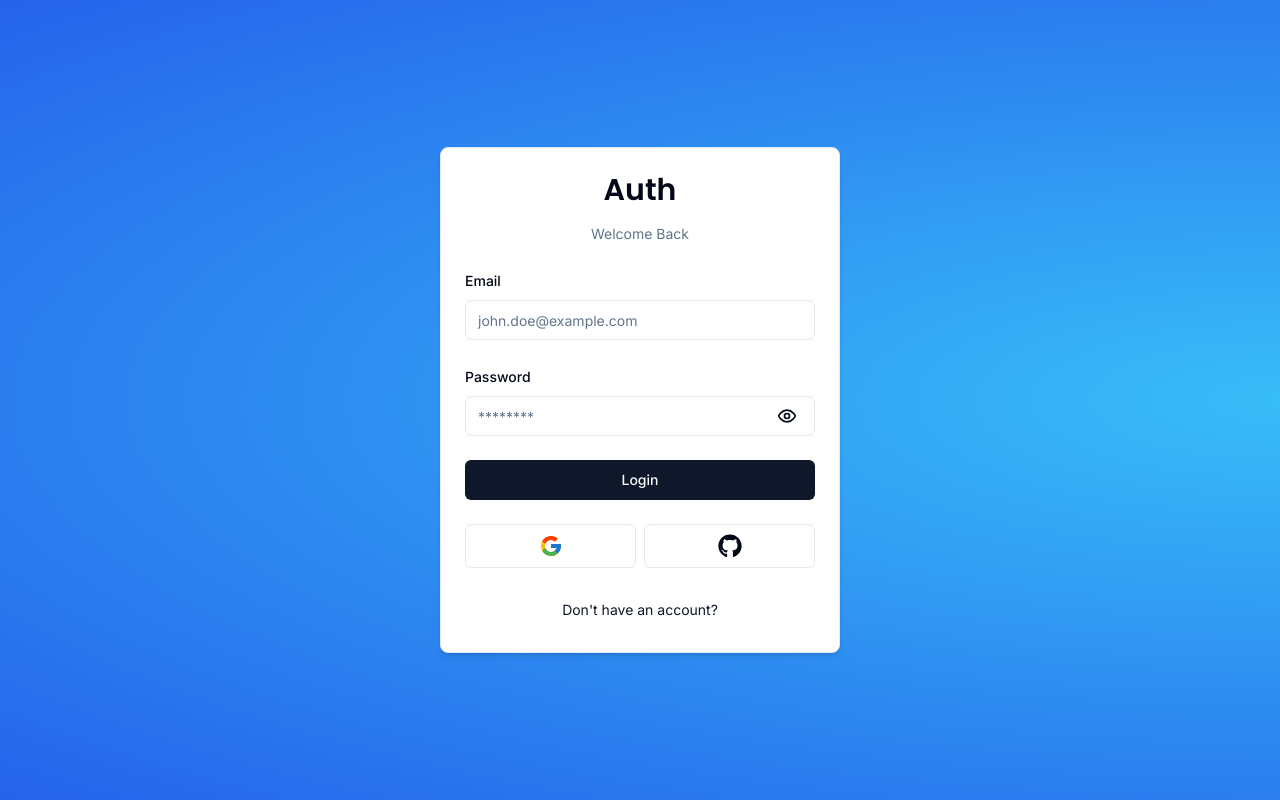
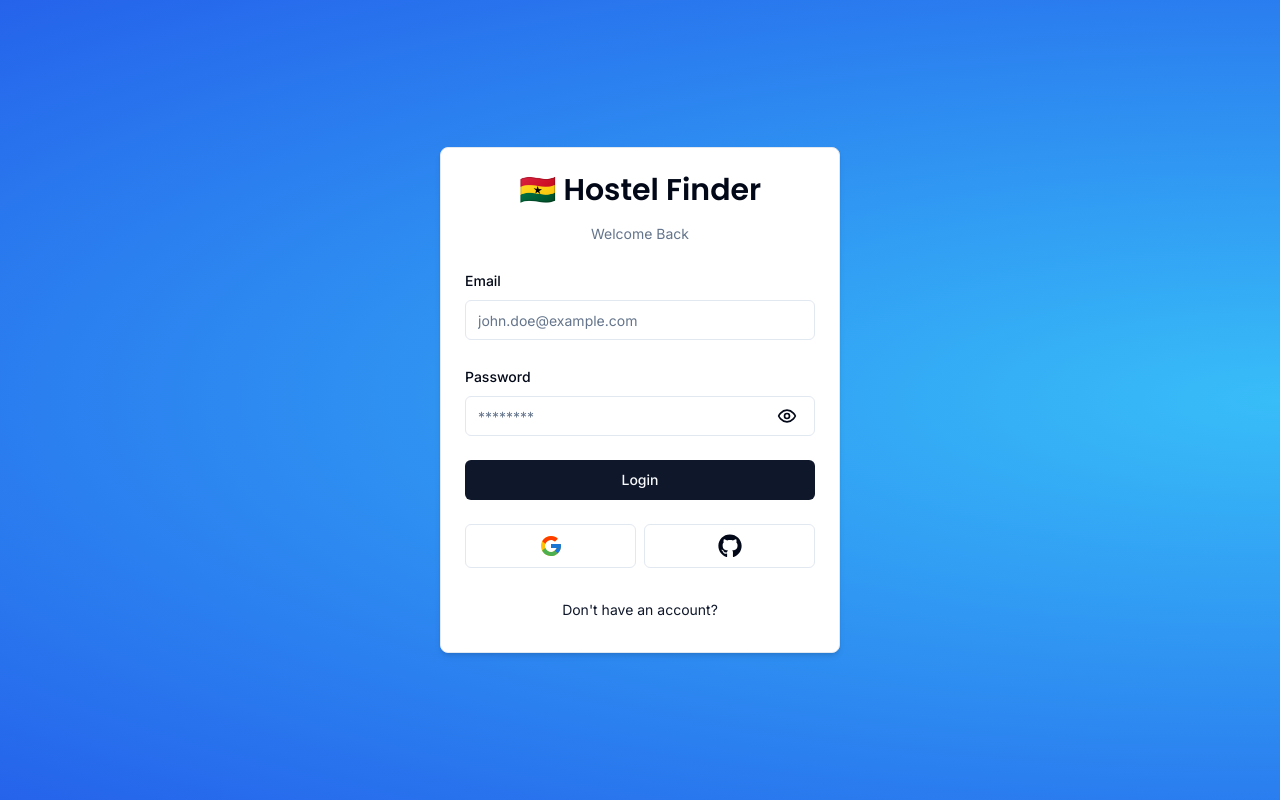
Before and after one commit to TeamM-KNUST/hnh-accommodation, a Next.js app: page /auth/login in a window 1280 px wide. Built offline with nearby package versions, Linux system fonts and the light colour scheme; no server answers.

Commit message:
clearning the code

```diff
--- a/auth.config.ts
+++ b/auth.config.ts
@@ -1,7 +1,7 @@
 import bcrypt from "bcryptjs";
-import CredentialsProvider from "next-auth/providers/credentials";
-import GithubProvider from "next-auth/providers/github";
-import GoogleProvider from "next-auth/providers/google";
+import Credentials from "next-auth/providers/credentials";
+import Github from "next-auth/providers/github";
+import Google from "next-auth/providers/google";
 
 import { getUserByEmail } from "@/data/user";
 import { LoginSchema } from "@/schemas";
@@ -9,15 +9,15 @@ import type { NextAuthConfig } from "next-auth";
 
 export default {
 	providers: [
-		GithubProvider({
+		Github({
 			clientId: process.env.GITHUB_CLIENT_ID,
 			clientSecret: process.env.GITHUB_CLIENT_SECRET,
 		}),
-		GoogleProvider({
+		Google({
 			clientId: process.env.GOOGLE_CLIENT_ID,
 			clientSecret: process.env.GOOGLE_CLIENT_SECRET,
 		}),
-		CredentialsProvider({
+		Credentials({
 			async authorize(credentials) {
 				const validatedFields = LoginSchema.safeParse(credentials);
 				if (validatedFields.success) {
--- a/components/auth/header.tsx
+++ b/components/auth/header.tsx
@@ -14,7 +14,9 @@ interface HeaderProps {
 export const Header = ({ label }: HeaderProps) => {
 	return (
 		<div className="w-full flex flex-col gap-y-4 items-center justify-center">
-			<h1 className={cn("text-3xl font-semibold", font.className)}>Auth</h1>
+			<h1 className={cn("text-3xl font-semibold", font.className)}>
+				🇬🇭 Hostel Finder
+			</h1>
 			<p className="text-muted-foreground text-sm">{label}</p>
 		</div>
 	);
```
